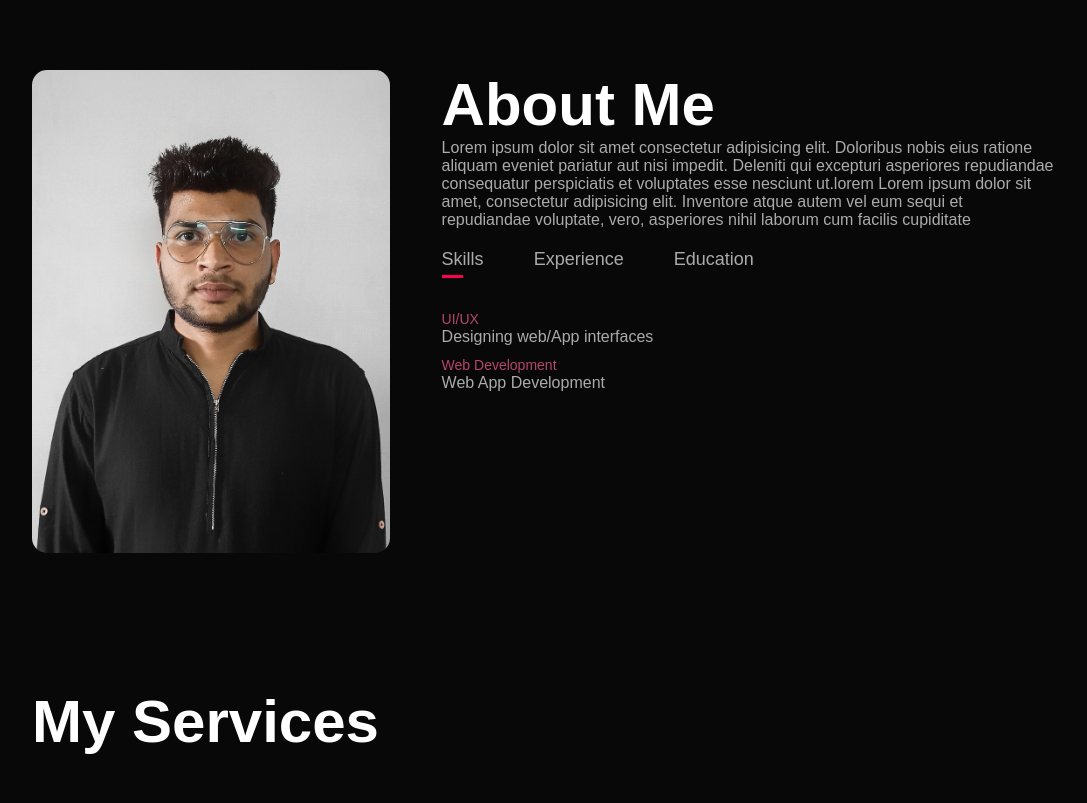
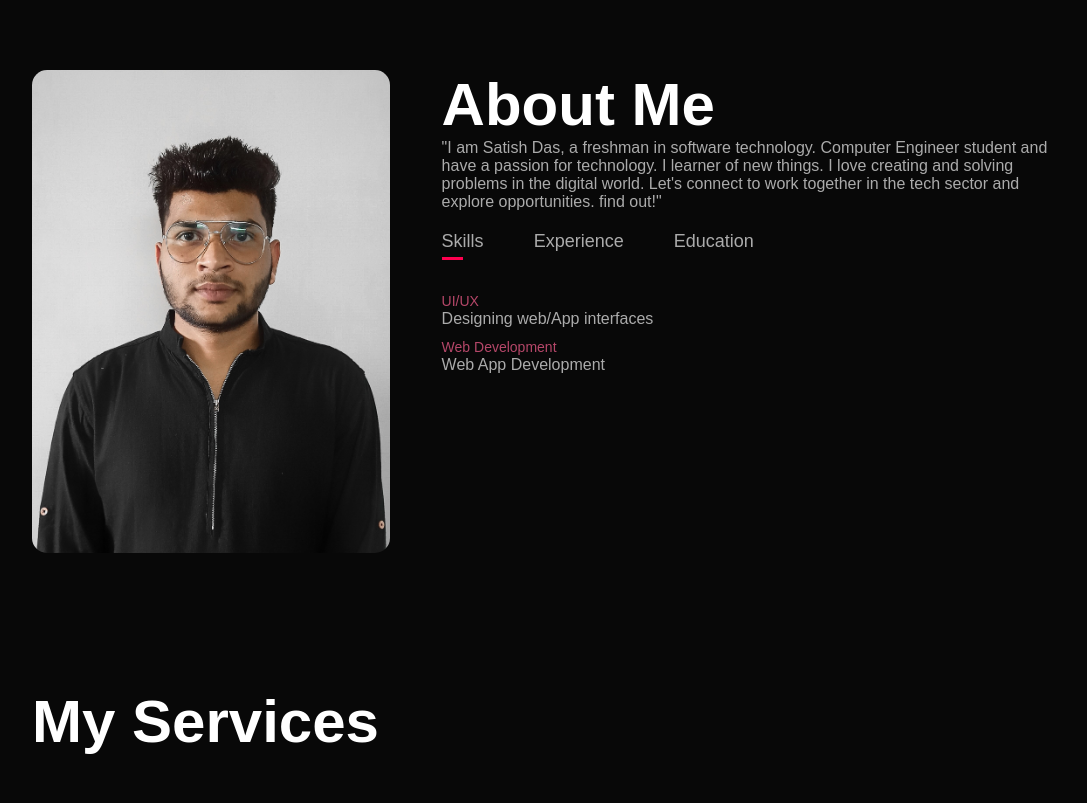
Before and after one commit to Satish-Das/portfolio, a plain HTML site: page index.html in a window 1280 px wide. Shown: the part 820-1623 px from the top of the page, without its empty margins (96-1183 px from the left). Drawn offline with Linux system fonts and the light colour scheme.

Commit message:
Add about section

```diff
--- a/index.html
+++ b/index.html
@@ -38,7 +38,7 @@
             </div>
             <div class="about-col-2">
                 <h1 class="sub-title">About Me</h1>
-                <p>Lorem ipsum dolor sit amet consectetur adipisicing elit. Doloribus nobis eius ratione aliquam eveniet pariatur aut nisi impedit. Deleniti qui excepturi asperiores repudiandae consequatur perspiciatis et voluptates esse nesciunt ut.lorem Lorem ipsum dolor sit amet, consectetur adipisicing elit. Inventore atque autem vel eum sequi et repudiandae voluptate, vero, asperiores nihil laborum cum facilis cupiditate </p>
+                <p>"I am Satish Das, a freshman in software technology. Computer Engineer student and have a passion for technology. I learner of new things. I love creating and solving problems in the digital world. Let's connect to work together in the tech sector and explore opportunities. find out!" </p>
 
                 <div class="tab-titles">
                     <p class="tab-links active-link" onclick="opentab('skills')">Skills</p>
```
